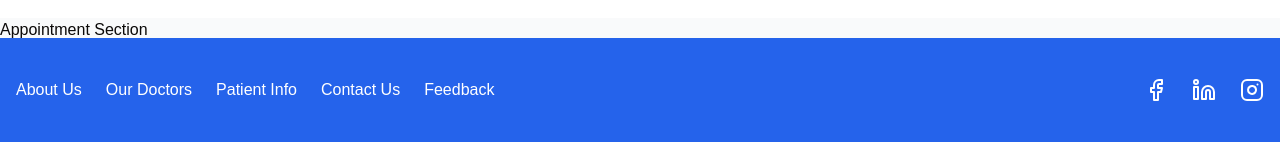
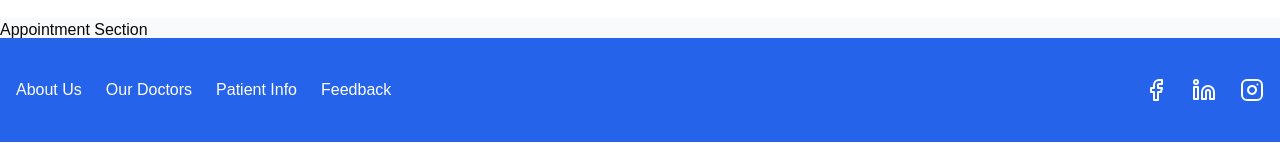
Before and after one commit to 0xshariq/hospital-website, a Next.js app: page / in a window 1280 px wide. Shown: the part 1498-1658 px from the top of the page. Built offline with nearby package versions, Linux system fonts and the light colour scheme.

Commit message:
Contact Us Removed From Footer

```diff
--- a/src/app/component/Footer.tsx
+++ b/src/app/component/Footer.tsx
@@ -52,9 +52,6 @@ export default function Footer() {
               </Link>
               <Link href="/patients" className="hover:underline py-2">
                 Patient Info
-              </Link>
-              <Link href="/contact" className="hover:underline py-2">
-                Contact Us
               </Link>
               <Link href="/feedback" className="hover:underline py-2">
                 Feedback
```
